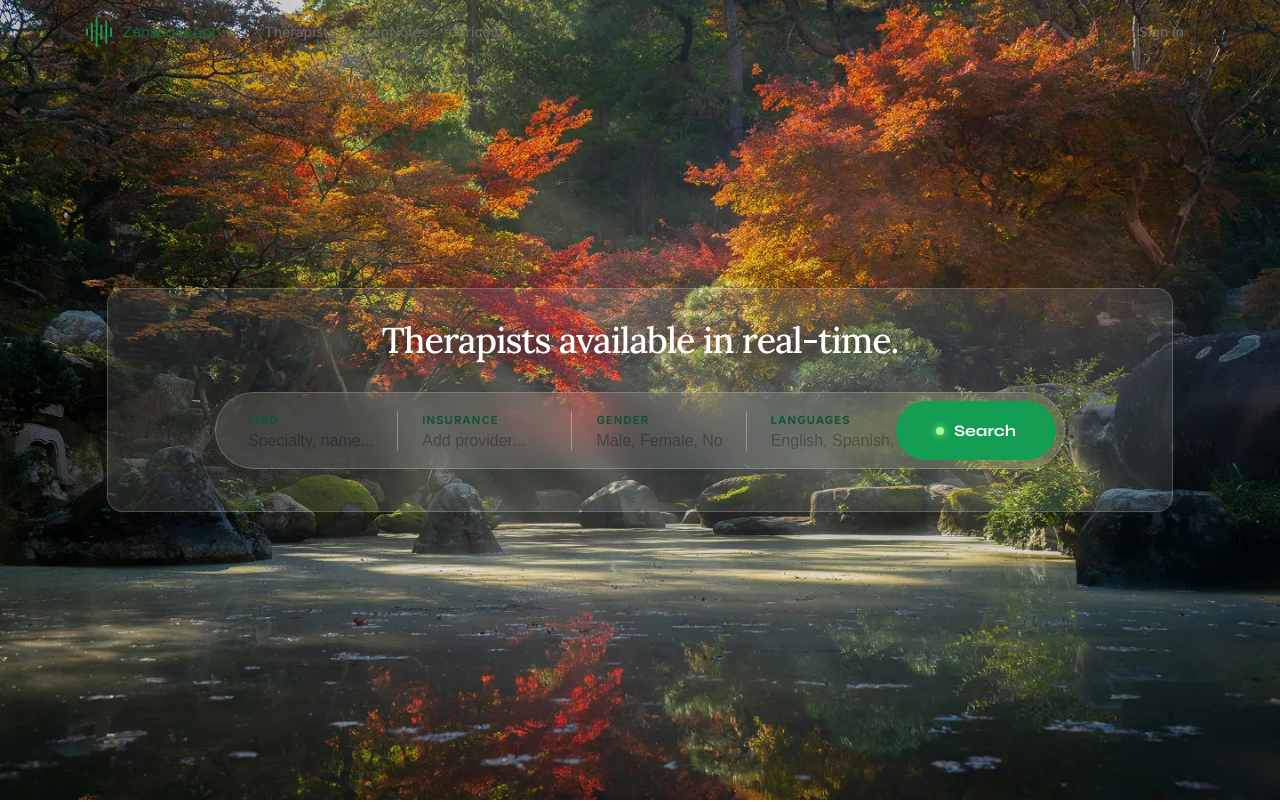
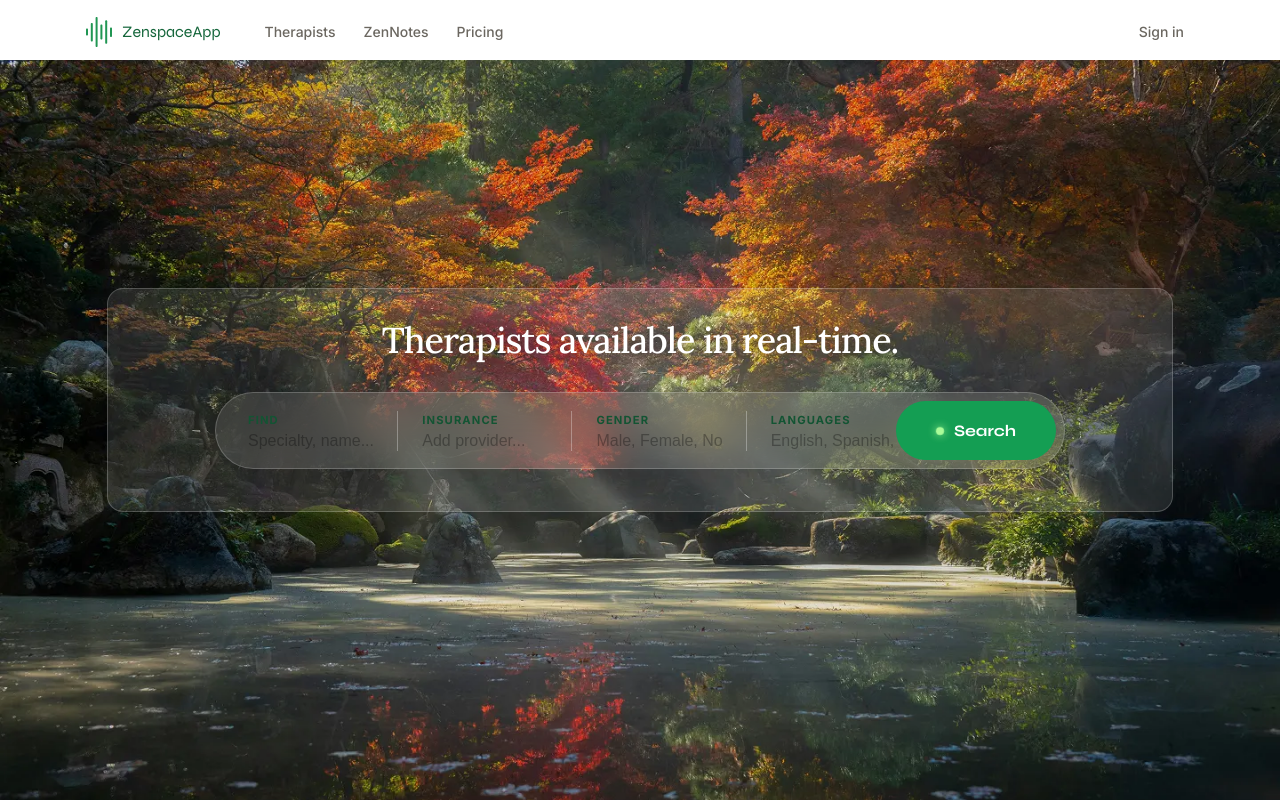
Before and after one commit to ZenSpaceApp/zenspace, a Next.js app: page / in a window 1280 px wide. Shown: the top 802 px of the page. Built offline with nearby package versions, Linux system fonts and the light colour scheme.

Commit message:
Added top padding to imageWrapper homepage hero to account for navbar height.

```diff
--- a/components/ui/Hero/Hero.module.scss
+++ b/components/ui/Hero/Hero.module.scss
@@ -11,6 +11,7 @@
   position: absolute;
   inset: 0;
   z-index: -1;
+  top: 60px;
 }
 
 .bgImage {
```
